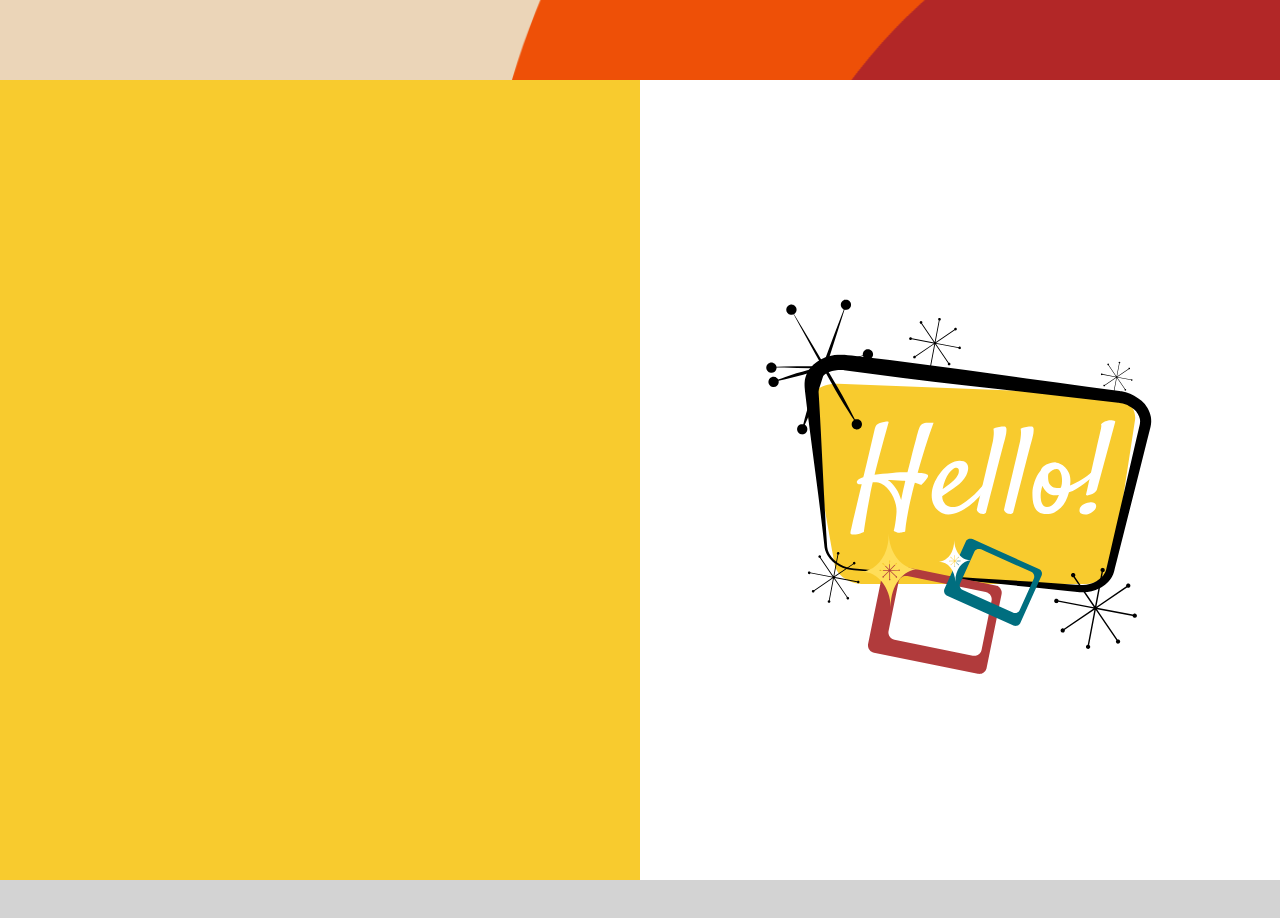
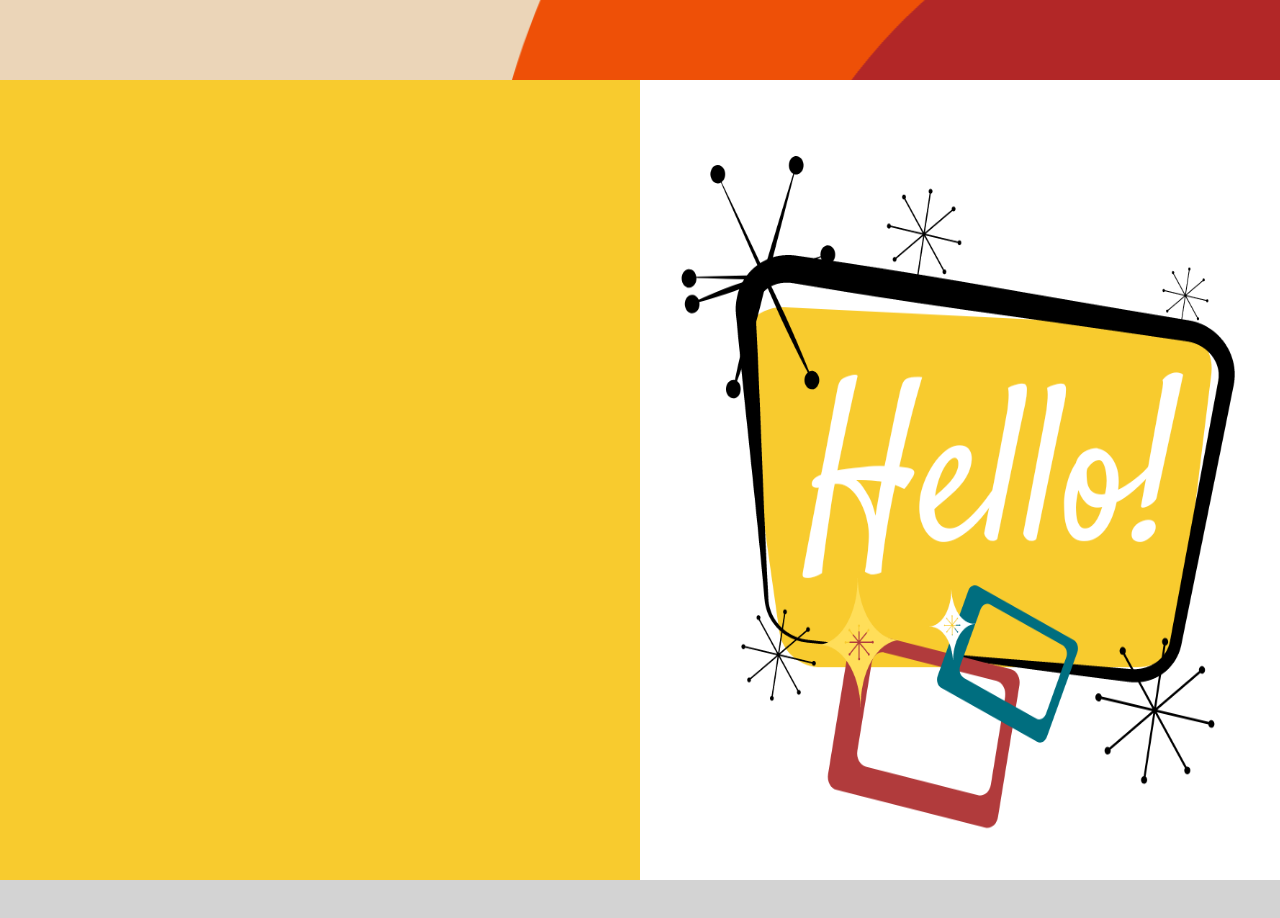
Before and after one commit to JackPadalino/Portfolio-Site, a React (Vite) app: page / in a window 1280 px wide. Shown: the part 720-1638 px from the top of the page. Built offline with nearby package versions, Linux system fonts and the light colour scheme.

Commit message:
updated helloSign graphic and adjust size

```diff
--- a/src/components/About/About.css
+++ b/src/components/About/About.css
@@ -21,7 +21,8 @@
 }
 
 #helloSign {
-  width: 100%;
+  width: 90%;
+  height: 90%;
 }
 
 @media only screen and (max-width: 600px) {
--- a/src/components/About/About.tsx
+++ b/src/components/About/About.tsx
@@ -1,5 +1,5 @@
 import "./About.css";
-import helloSign from "../../../images/graphics/helloSign.svg";
+import helloSign from "../../../images/graphics/helloSign.png";
 
 const About = () => {
   return (
```
Also changed, not shown: images/graphics/helloSign.png (added), images/graphics/helloSign.svg (deleted).
